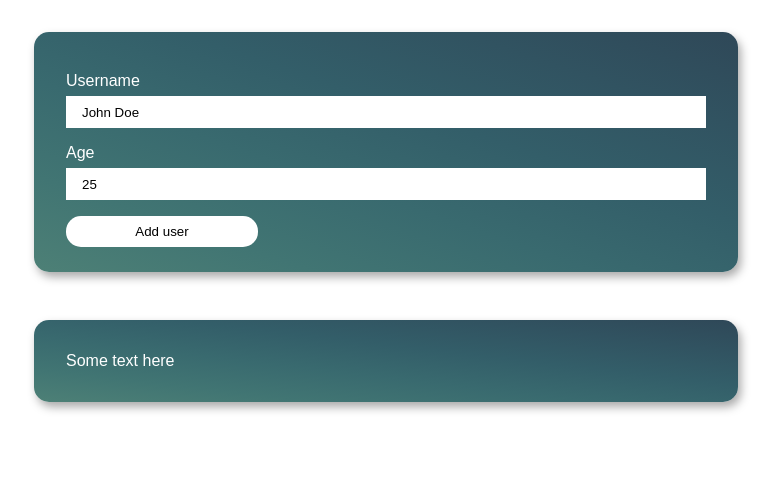
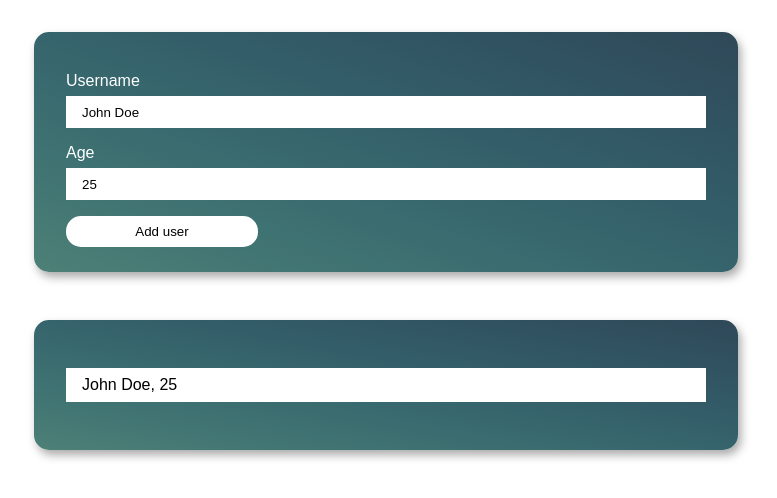
Before and after one commit to mmladjani/react-create-user, a React (Create React App) app in the folder create-user-form/: page / in a window 1280 px wide. Both pictures are taken after a click on the button "Add user". Shown: the top 498 px of the page, without its empty margins (270-1047 px from the left). Built offline with nearby package versions, Linux system fonts and the light colour scheme.

Commit message:
added new component AlertModal, and logic for rendering list of users

```diff
--- a/create-user-form/src/App.js
+++ b/create-user-form/src/App.js
@@ -1,12 +1,26 @@
-import AddUser from './Components/AddUser';
-import UserList from './Components/UserList';
+import AddUser from './Components/User/AddUser';
+import UserList from './Components/User/UserList';
+import AlertModal from './Components/User/AlertModal';
+import { useState } from 'react';
 import './App.css';
 
 function App() {
+
+  const [users, setUsers] = useState([]);
+
+  const addUserToList = (user) => {
+    setUsers((previousData) => {
+      return [
+        ...previousData,
+        user
+      ]
+    })
+  }
+
   return (
       <div>
-        <AddUser />
-        <UserList />
+        <AddUser onAddUser={addUserToList}/>
+        {users.length > 0 ? <UserList users={users}/> : <AlertModal/>}
     </div>
   );
 }
--- a/create-user-form/src/Components/AddUser.js
+++ b/create-user-form/src/Components/User/AddUser.js
@@ -1,41 +1,40 @@
 import { useState } from 'react';
 import './AddUser.css';
 
-const AddUser = () => {
+const DUMMY_USER = {
+    'user-name': 'John Doe',
+    'user-age': 25
+}
 
-    let DUMMY_USER = {
-        'user-name': 'John Doe',
-        'age': 25
-    }
+const AddUser = (props) => {
 
     const [userData, setUserData] = useState(DUMMY_USER);
 
-    const inputChangeHandler = (value, input) => {
+    const inputChangeHandler = (event) => {
+
         setUserData((previousValue) => {
             return {
                 ...previousValue,
-                [input]: value
+                [event.target.id]: event.target.value
             }
         })
     }
 
-    console.log(userData);
-
     const submitHandler = (event) => {
         event.preventDefault();
-
-    }
+            props.onAddUser(userData)
+        }
 
     return (
         <div className="main">
             <form onSubmit={submitHandler} className="form">
                 <div className='form-input__section'>
                     <label htmlFor="user-name" className='form-input__label'>Username</label>
-                    <input type="text" id="user-name" className='form-input__field' value={userData['user-name']} onChange={(event) => inputChangeHandler(event.target.value, 'user-name')}></input>
+                    <input type="text" id="user-name" className='form-input__field' value={userData['user-name']} onChange={inputChangeHandler}></input>
                 </div>
                 <div className='form-input__section'>
-                    <label htmlFor="age" className='form-input__label'>Age</label>
-                    <input type="number" id="age" className='form-input__field' value={userData['age']} onChange={(event) => inputChangeHandler(event.target.value, 'age')}></input>
+                    <label htmlFor="user-age" className='form-input__label'>Age</label>
+                    <input type="number" id="user-age" className='form-input__field' value={userData['user-age']} onChange={inputChangeHandler}></input>
                 </div>
                 <button className={'form-button'}>Add user</button>
             </form>
--- /dev/null
+++ b/create-user-form/src/Components/User/AlertModal.js
@@ -0,0 +1,7 @@
+const AlertModal = () => {
+    return (
+        <p>Please correct username and password</p>
+    )
+}
+
+export default AlertModal;
--- /dev/null
+++ b/create-user-form/src/Components/User/User.css
@@ -0,0 +1,7 @@
+.user {
+    border: none;
+    padding: 0.5rem 1rem;
+    background-color: white;
+    color: black;
+    padding: auto;
+}
--- /dev/null
+++ b/create-user-form/src/Components/User/User.js
@@ -0,0 +1,11 @@
+import './User.css';
+
+const User = (props) => {
+    console.log(props, 'user')
+
+    return (
+        <p className="user">{props.user['user-name']}, {props.user['user-age']}</p>
+    )
+}
+
+export default User;
--- /dev/null
+++ b/create-user-form/src/Components/User/UserList.js
@@ -0,0 +1,18 @@
+import './UserList.css'
+import User from './User';
+import { useState } from 'react';
+
+const UserList = (props) => {
+
+    const { users } = props;
+
+    return (
+        <div className="main">
+            <div className="user-list">
+                {users.map((user, index) => <User key={index} user={user} /> )}
+            </div>
+        </div>
+    )
+}
+
+export default UserList;
--- a/create-user-form/src/Components/UserList.js
+++ /dev/null
@@ -1,13 +0,0 @@
-import './UserList.css'
-
-const UserList = () => {
-    return (
-        <div className="main">
-            <ul className="user-list">
-                Some text here
-            </ul>
-        </div>
-    )
-}
-
-export default UserList;
```
Also changed, not shown: create-user-form/src/Components/User/AddUser.css (renamed from create-user-form/src/Components/AddUser.css), create-user-form/src/Components/User/AlertModal.css (added), create-user-form/src/Components/User/UserList.css (renamed from create-user-form/src/Components/UserList.css).
